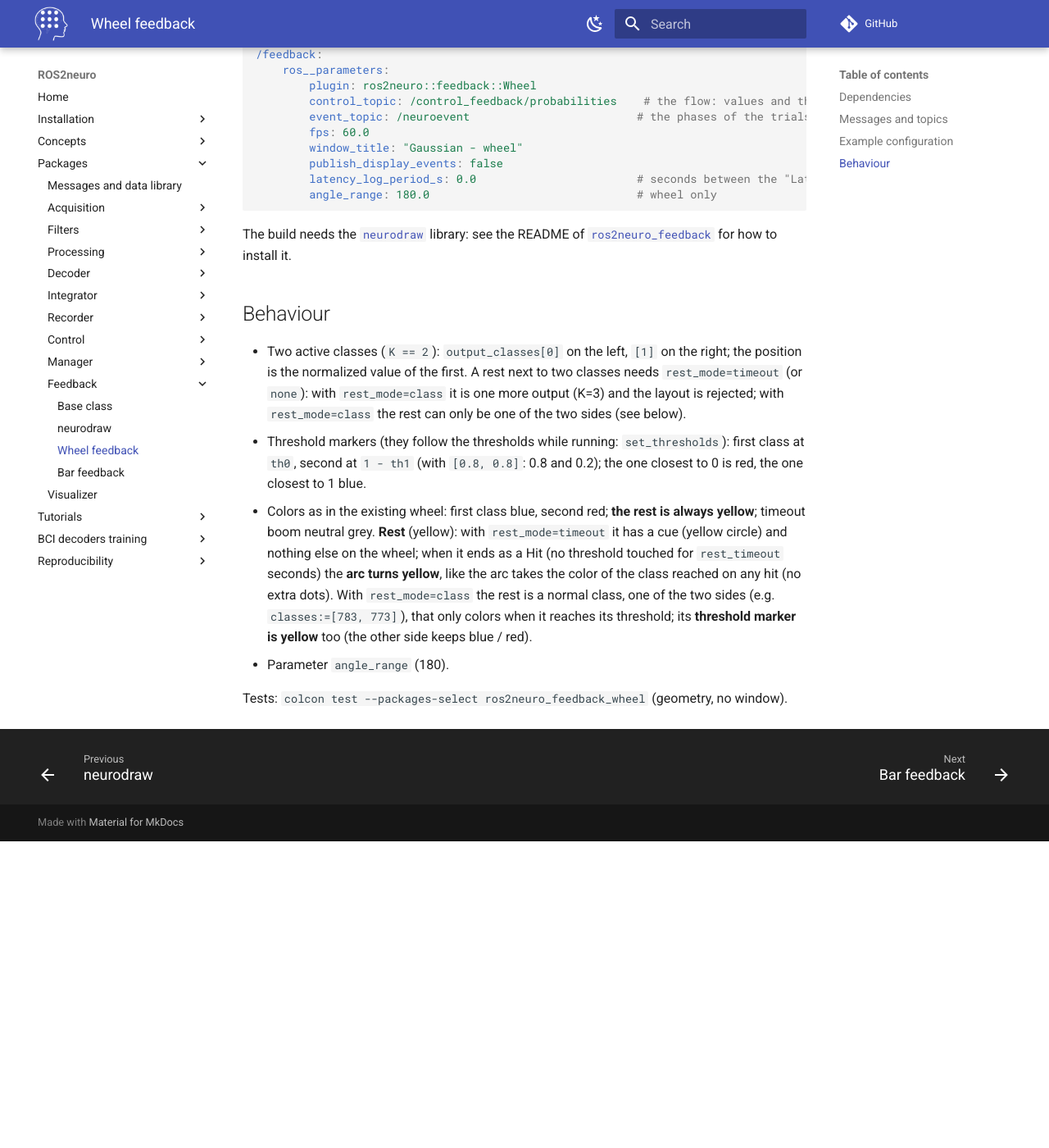
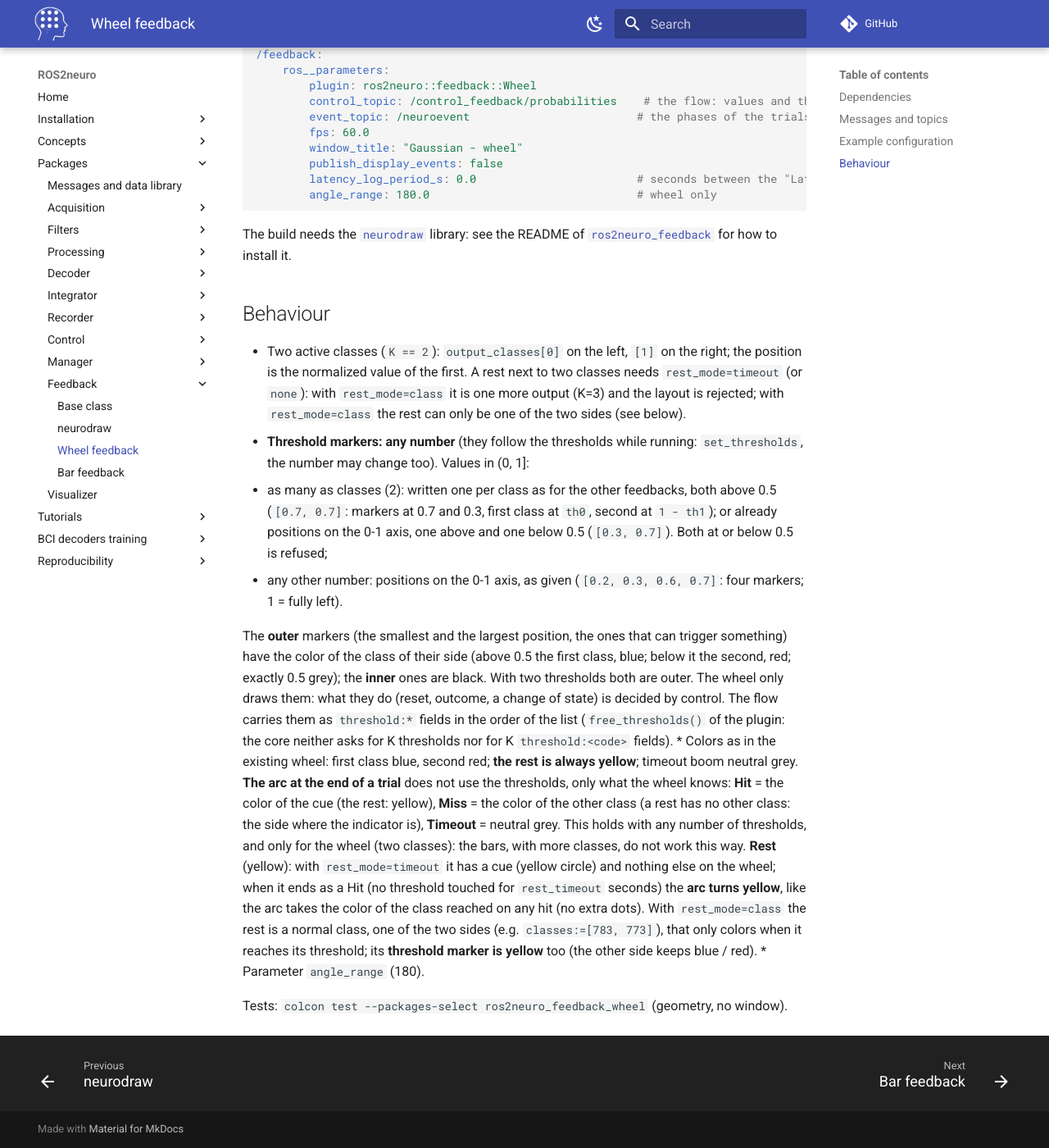
Before and after one commit to ros2neuro/docs, an MkDocs documentation site: the page built from docs/packages/feedback/wheel.md, in a window 1280 px wide and 1400 px high, scrolled down 1257 px. Shown: the whole window at 82% size. Built offline with MkDocs 1.6.1 and Material for MkDocs 9.7.7, drawn with Linux system fonts in a browser that asks for light colours; comment, search, counter and statistics services are not loaded; before the commit the page ends 2283 px from its top, so only the background shows below that; some of the changed text lies outside the part shown.

Commit message:
Docs: la wheel accetta un numero qualsiasi di soglie

```diff
--- a/docs/packages/feedback/wheel.md
+++ b/docs/packages/feedback/wheel.md
@@ -3,7 +3,7 @@
 !!! info ""
     Package: [`ros2neuro_feedback_wheel`](https://github.com/ros2neuro/ros2neuro_feedback_wheel) · pluginlib class: `ros2neuro::feedback::Wheel` · part of [Feedback](index.md)
 
-A feedback drawing for exactly two classes: a ring with a moving line that shows which class the classifier favours, threshold markers, a cross, a cue circle and a coloured arc for the outcome. It is drawn with [`neurodraw`](neurodraw.md).
+A feedback drawing for exactly two classes: a ring with a moving line that shows which class the classifier favours, threshold markers (any number), a cross, a cue circle and a coloured arc for the outcome. It is drawn with [`neurodraw`](neurodraw.md).
 
 | | |
 |---|---|
@@ -56,9 +56,22 @@ The build needs the [`neurodraw`](neurodraw.md) library: see the README of [`ros
 * Two active classes (`K == 2`): `output_classes[0]` on the left, `[1]` on the right; the position is the normalized
   value of the first. A rest next to two classes needs `rest_mode=timeout` (or `none`): with `rest_mode=class` it is one more output
   (K=3) and the layout is rejected; with `rest_mode=class` the rest can only be one of the two sides (see below).
-* Threshold markers (they follow the thresholds while running: `set_thresholds`): first class at `th0`, second at `1 - th1` (with `[0.8, 0.8]`: 0.8 and 0.2); the one closest to 0 is
-  red, the one closest to 1 blue.
+* **Threshold markers: any number** (they follow the thresholds while running: `set_thresholds`, the number may change too). Values in (0, 1]:
+  * as many as classes (2): written one per class as for the other feedbacks, both above 0.5 (`[0.7, 0.7]`: markers at 0.7 and 0.3,
+    first class at `th0`, second at `1 - th1`); or already positions on the 0-1 axis, one above and one below 0.5 (`[0.3, 0.7]`).
+    Both at or below 0.5 is refused;
+  * any other number: positions on the 0-1 axis, as given (`[0.2, 0.3, 0.6, 0.7]`: four markers; 1 = fully left).
+
+  The **outer** markers (the smallest and the largest position, the ones that can trigger something) have the color of the class of
+  their side (above 0.5 the first class, blue; below it the second, red; exactly 0.5 grey); the **inner** ones are black. With two
+  thresholds both are outer.
+  The wheel only draws them: what they do (reset, outcome, a change of state) is decided by control. The flow carries them as
+  `threshold:*` fields in the order of the list (`free_thresholds()` of the plugin: the core neither asks for K thresholds nor for K
+  `threshold:<code>` fields).
 * Colors as in the existing wheel: first class blue, second red; **the rest is always yellow**; timeout boom neutral grey.
+  **The arc at the end of a trial** does not use the thresholds, only what the wheel knows: **Hit** = the color of the cue (the rest: yellow),
+  **Miss** = the color of the other class (a rest has no other class: the side where the indicator is), **Timeout** = neutral grey.
+  This holds with any number of thresholds, and only for the wheel (two classes): the bars, with more classes, do not work this way.
   **Rest** (yellow): with `rest_mode=timeout` it has a cue (yellow circle) and nothing else on the wheel; when it ends as a Hit
   (no threshold touched for `rest_timeout` seconds) the **arc turns yellow**, like the arc takes the color of the class
   reached on any hit (no extra dots). With `rest_mode=class` the rest is a normal class, one of the two sides (e.g.
```
Also changed, not shown: docs/concepts/protocols.md (+1 -1 lines), docs/packages/feedback/base.md (+2 -2 lines), docs/packages/feedback/index.md (+2 -0 lines).
